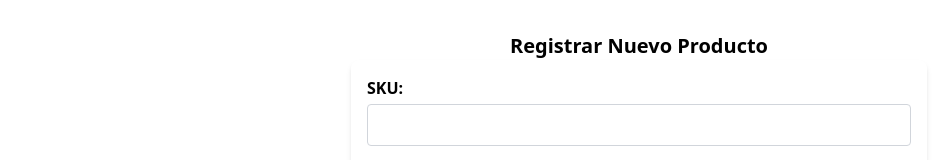
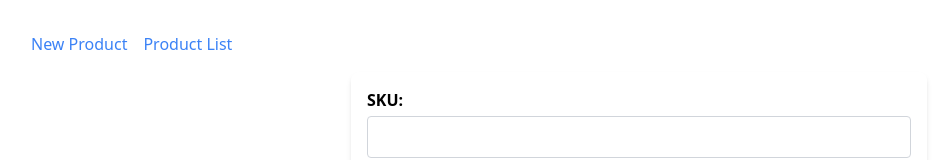
Before and after one commit to mabalderramav/sys-frontend, a React (Vite) app: page / in a window 1280 px wide. Shown: the top 160 px of the page, without its empty margins (1-943 px from the left). Built offline with nearby package versions, Linux system fonts and the light colour scheme; no server answers.

Commit message:
add list

```diff
--- a/package.json
+++ b/package.json
@@ -14,7 +14,8 @@
     "axios": "^1.7.7",
     "react": "^18.3.1",
     "react-dom": "^18.3.1",
-    "react-redux": "^9.1.2"
+    "react-redux": "^9.1.2",
+    "react-router-dom": "^6.26.2"
   },
   "devDependencies": {
     "@eslint/js": "^9.9.0",
--- a/src/App.tsx
+++ b/src/App.tsx
@@ -1,13 +1,34 @@
-import './App.css';
+import React from 'react';
+import { BrowserRouter as Router, Route, Routes, Link } from 'react-router-dom';
 import ProductForm from './components/ProductForm';
-
-function App() {
+import ProductList from './components/ProductList';
+const App: React.FC = () => {
   return (
-    <div>
-      <h1 className="text-xl font-bold">Registrar Nuevo Producto</h1>
-      <ProductForm />
-    </div>
+    <Router>
+      <div className="p-8">
+        {/* Navigation Links */}
+        <nav className="mb-4">
+          <ul className="flex space-x-4">
+            <li>
+              <Link to="/" className="text-blue-500 hover:underline">
+                New Product
+              </Link>
+            </li>
+            <li>
+              <Link to="/list" className="text-blue-500 hover:underline">
+                Product List
+              </Link>
+            </li>
+          </ul>
+        </nav>
+        {/* Routes */}
+        <Routes>
+          <Route path="/" element={<ProductForm />} />
+          <Route path="/list" element={<ProductList />} />
+          <Route path="*" element={<div>Page Not Found</div>} />
+        </Routes>
+      </div>
+    </Router>
   );
-}
-
+};
 export default App;
--- a/src/api/productsApi.ts
+++ b/src/api/productsApi.ts
@@ -1,11 +1,15 @@
 import { ProductRequest } from './request/types';
 import { systemApi } from './baseQuery';
-import { Fabricante, GrupoProducto, Proveedor, UnidadMedida } from './request/response/types';
+import { Fabricante, GrupoProducto, Producto, Proveedor, UnidadMedida } from './response/types';
 
 const productsApi = systemApi.injectEndpoints({
   endpoints: (builder) => ({
     fetchProductBySku: builder.query<string, string>({
       query: (sku) => ({ url: `producto/${sku}`, method: 'get' })
+    }),
+    fetchProducts: builder.query<Producto[], void>({
+      query: () => ({ url: 'producto', method: 'get' }),
+      transformResponse: (response: { data: Producto[] }) => response.data
     }),
     createProduct: builder.mutation<
       string,
@@ -44,5 +48,6 @@ export const {
   useFetchFabricantesQuery,
   useFetchGruposQuery,
   useFetchProveedoresQuery,
-  useFetchUnidadMedidaQuery
+  useFetchUnidadMedidaQuery,
+  useFetchProductsQuery
 } = productsApi;
--- /dev/null
+++ b/src/components/ProductList.tsx
@@ -0,0 +1,43 @@
+import { useFetchProductsQuery } from '../api/productsApi';
+
+const ProductList: React.FC = () => {
+  const { data: products = [], isLoading, error } = useFetchProductsQuery();
+  if (isLoading) {
+    return <div>Loading products...</div>;
+  }
+  if (error) {
+    return <div>Failed to load products.</div>;
+  }
+  return (
+    <div className="p-4 max-w-4xl mx-auto bg-white shadow-md rounded-lg">
+      <h2 className="text-xl font-semibold mb-4">Lista de Productos</h2>
+      {products.length === 0 ? (
+        <p>No hay productos registrados.</p>
+      ) : (
+        <table className="min-w-full table-auto">
+          <thead>
+            <tr className="bg-gray-200">
+              <th className="px-4 py-2 text-left">SKU</th>
+              <th className="px-4 py-2 text-left">Nombre</th>
+              <th className="px-4 py-2 text-left">Fabricante</th>
+              <th className="px-4 py-2 text-left">Proveedor</th>
+              <th className="px-4 py-2 text-left">Precio Lista</th>
+            </tr>
+          </thead>
+          <tbody>
+            {products.map((product, index: number) => (
+              <tr key={index} className="border-t">
+                <td className="px-4 py-2">{product.sku}</td>
+                <td className="px-4 py-2">{product.nombre}</td>
+                <td className="px-4 py-2">{product.id_fabricante}</td>
+                <td className="px-4 py-2">{product.id_proveedor}</td>
+                <td className="px-4 py-2">{product.precio_lista}</td>
+              </tr>
+            ))}
+          </tbody>
+        </table>
+      )}
+    </div>
+  );
+};
+export default ProductList;
```
Also changed, not shown: src/api/response/types.ts (renamed from src/api/request/response/types.ts, +14 -0 lines), 1 other file (tests, documents, lock files or other folders).
